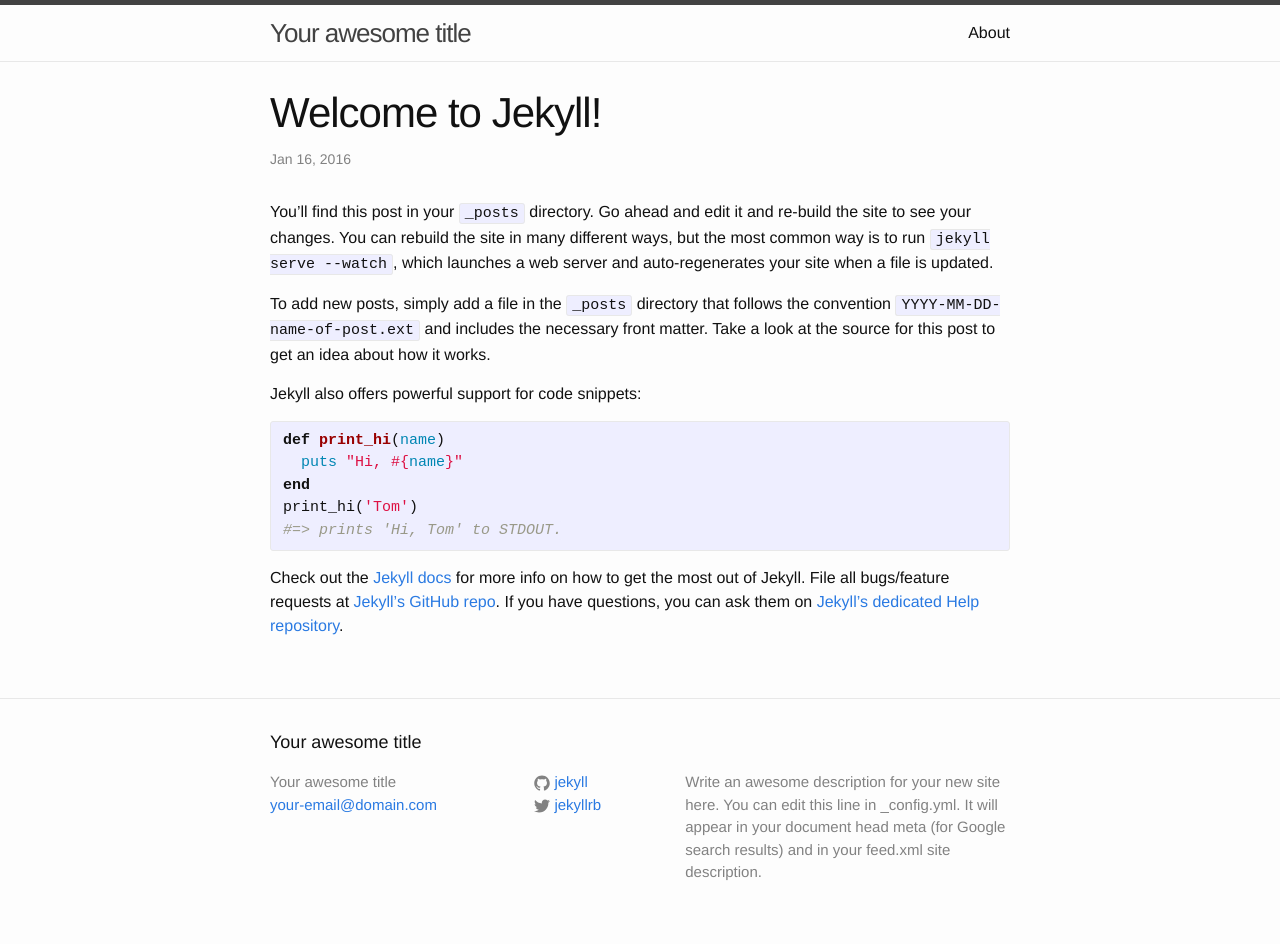
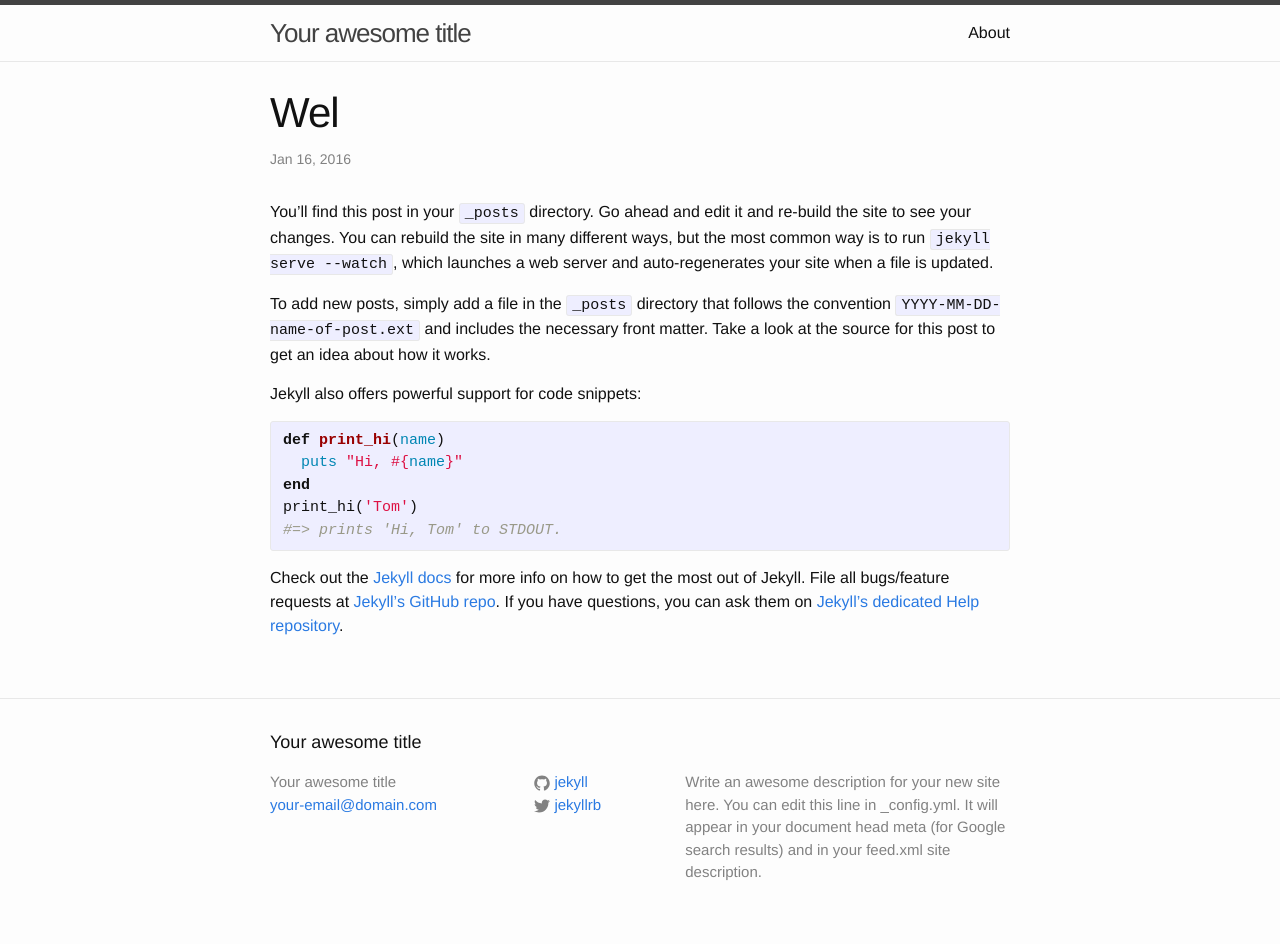
Before and after one commit to caninecrusaders/caninecrusaders.github.io, a Jekyll site: the page built from _posts/2016-01-16-welcome-to-jekyll.markdown, in a window 1280 px wide. Built offline with Jekyll 4.4.1, drawn with Linux system fonts in a browser that asks for light colours.

Commit message:
Updated post

```diff
--- a/_posts/2016-01-16-welcome-to-jekyll.markdown
+++ b/_posts/2016-01-16-welcome-to-jekyll.markdown
@@ -1,6 +1,6 @@
 ---
 layout: post
-title:  "Welcome to Jekyll!"
+title:  "Wel"
 date:   2016-01-16 11:13:37
 categories: jekyll update
 ---
```
Also changed, not shown: 1 other file.
